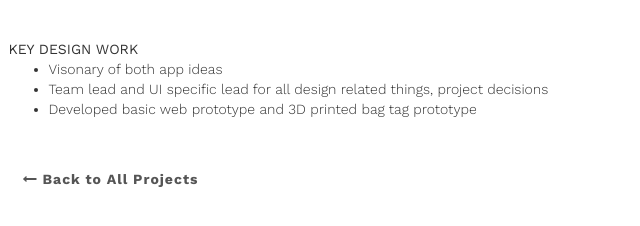
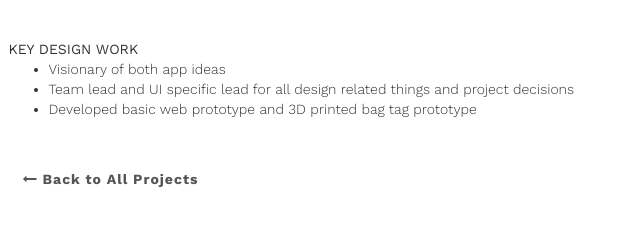
Before and after one commit to wkotlewski/wkotlewski.github.io, a plain HTML site: page project-phd.html in a window 1280 px wide. Shown: the part 1814-2040 px from the top of the page, 159-799 px from the left. Drawn offline with nearby package versions, Linux system fonts and the light colour scheme.

Commit message:
Update project-phd.html

```diff
--- a/project-phd.html
+++ b/project-phd.html
@@ -64,7 +64,7 @@
 
                <div class="col-md-offset-1 col-md-10 col-sm-12">
                     <h1>PhD Design Work</h1>
-                    <p>As apart of a recent PhD Design Reasearch Seminar class, I and some group members were tasked with applying theory of design research to 2 newly design concepts that we came up with.</p>
+                    <p>As apart of a recent PhD Design Reasearch Seminar class, myself and some group members were tasked with applying theory of design research to 2 newly design concepts that we came up with.</p>
                     <div class="col-md-12 col-sm-12">
                          <img src="images/project-phd.jpg" class="img-responsive" alt="Portfolio">
                     </div>
@@ -99,10 +99,10 @@
                        <diV>
                         <ul >
                           <li>
-                            Visonary of both app ideas
+                            Visionary of both app ideas
                           </li>
                           <li>
-                            Team lead and UI specific lead for all design related things, project decisions
+                            Team lead and UI specific lead for all design related things and project decisions
                           </li>
                           <li>
                             Developed basic web prototype and 3D printed bag tag prototype
```
